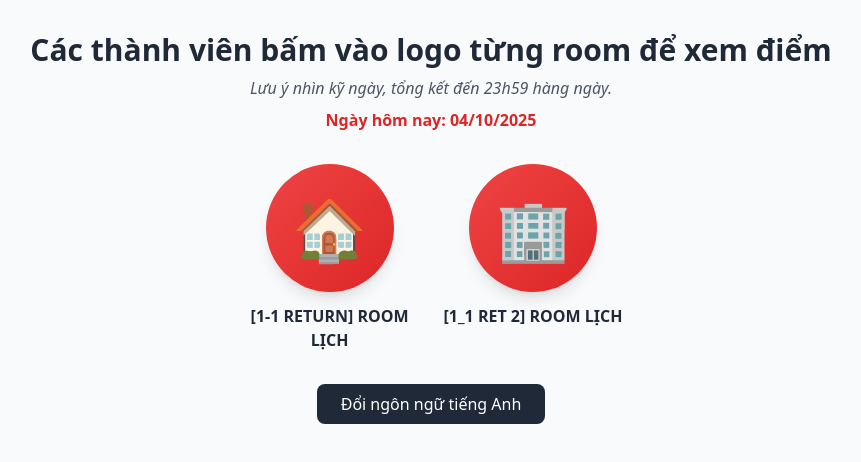
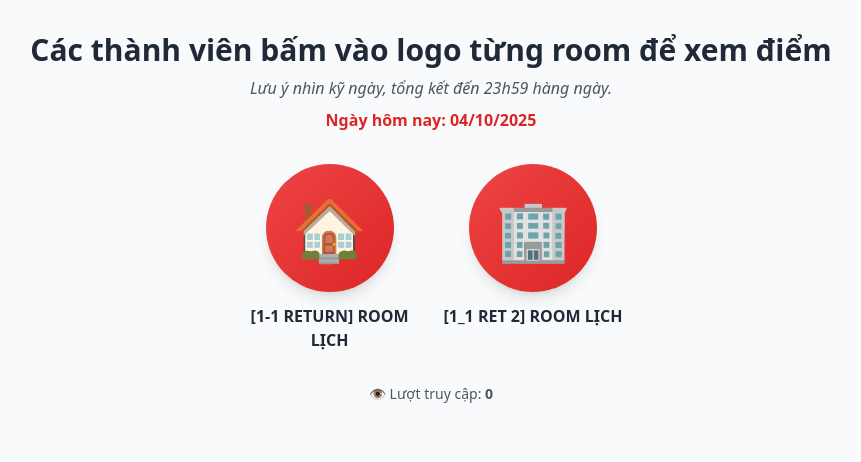
Before and after one commit to dangthanhnhan368-ai/room-management, a React (Create React App) app: page / in a window 1280 px wide. Shown: the top 462 px of the page, without its empty margins (209-1070 px from the left). Built offline with nearby package versions, Linux system fonts and the light colour scheme.

Commit message:
Update: thêm tính năng xyz

```diff
--- a/src/App.js
+++ b/src/App.js
@@ -115,6 +115,10 @@ useEffect(() => {
   useEffect(() => {
     localStorage.setItem('roomManagementData', JSON.stringify(rooms));
   }, [rooms]);
+  useEffect(() => {
+  const currentCount = parseInt(localStorage.getItem('visitCount') || '0');
+  localStorage.setItem('visitCount', (currentCount + 1).toString());
+}, []);
 
   const currentDate = new Date().toLocaleDateString('vi-VN', { day: '2-digit', month: '2-digit', year: 'numeric' });
 
@@ -220,7 +224,7 @@ useEffect(() => {
   };
 
   const handleAdminLogin = () => {
-    if (adminPassword === 'admin123') {
+    if (adminPassword === 'admin112233') {
       setIsAdminAuthenticated(true);
       setCurrentView('admin');
     } else {
@@ -923,11 +927,11 @@ useEffect(() => {
             ))}
           </div>
 
-          <div className="text-center mt-8">
-            <button className="bg-gray-800 text-white px-6 py-2 rounded-lg hover:bg-gray-700 transition">
-              Đổi ngôn ngữ tiếng Anh
-            </button>
-          </div>
+<div className="text-center mt-8">
+  <p className="text-gray-600 text-sm">
+    👁️ Lượt truy cập: <span className="font-semibold">{localStorage.getItem('visitCount') || 0}</span>
+  </p>
+</div>
         </div>
       </div>
     );
```
